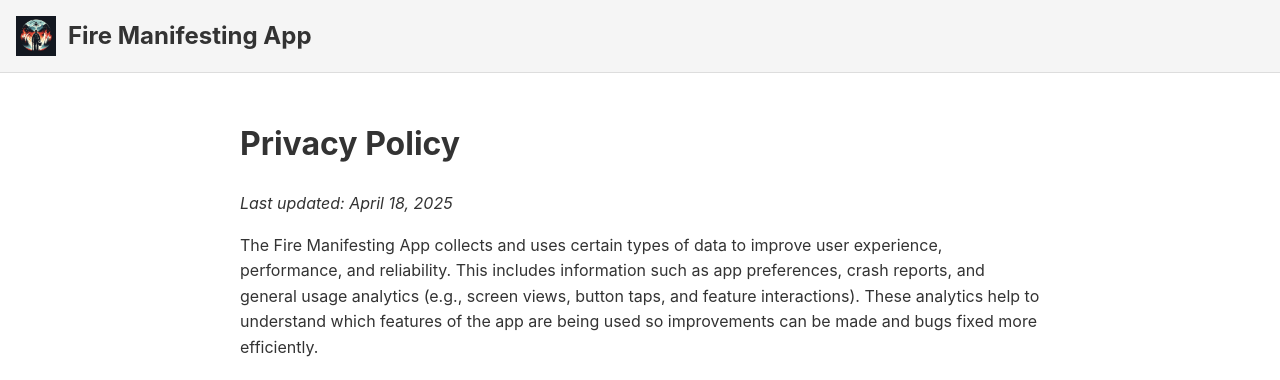
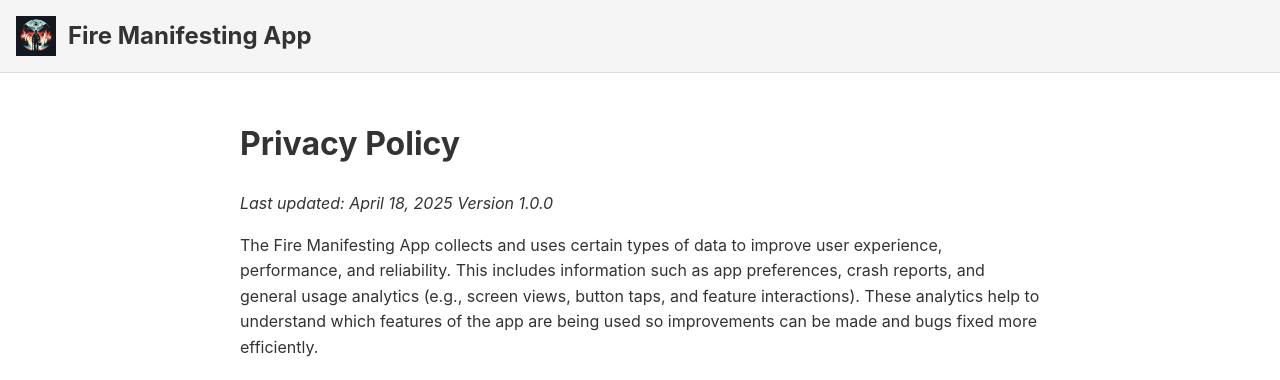
Before and after one commit to dawsonnash/fire_manifesting_policies, a Jekyll site: the page built from index.md, in a window 1280 px wide. Shown: the top 380 px of the page. Built offline with Jekyll 4.4.1, drawn with Linux system fonts in a browser that asks for light colours.

Commit message:
Update index.md

```diff
--- a/index.md
+++ b/index.md
@@ -4,6 +4,7 @@ layout: default
 ---
 # Privacy Policy
 *Last updated: April 18, 2025*
+*Version 1.0.0*
 
 The Fire Manifesting App collects and uses certain types of data to improve user experience, performance, and reliability. This includes information such as app preferences, crash reports, and general usage analytics (e.g., screen views, button taps, and feature interactions). These analytics help to understand which features of the app are being used so improvements can be made and bugs fixed more efficiently.
 
```
